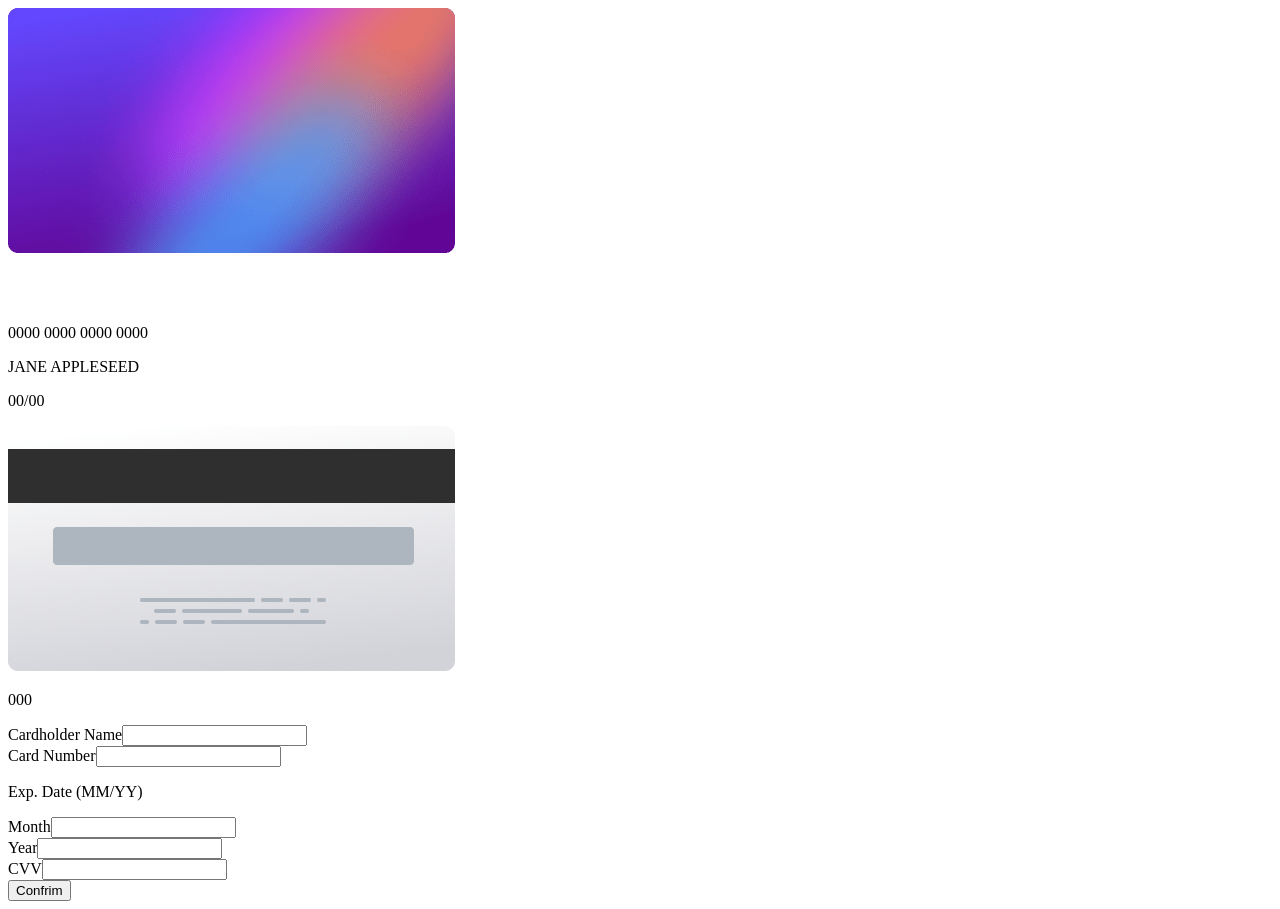
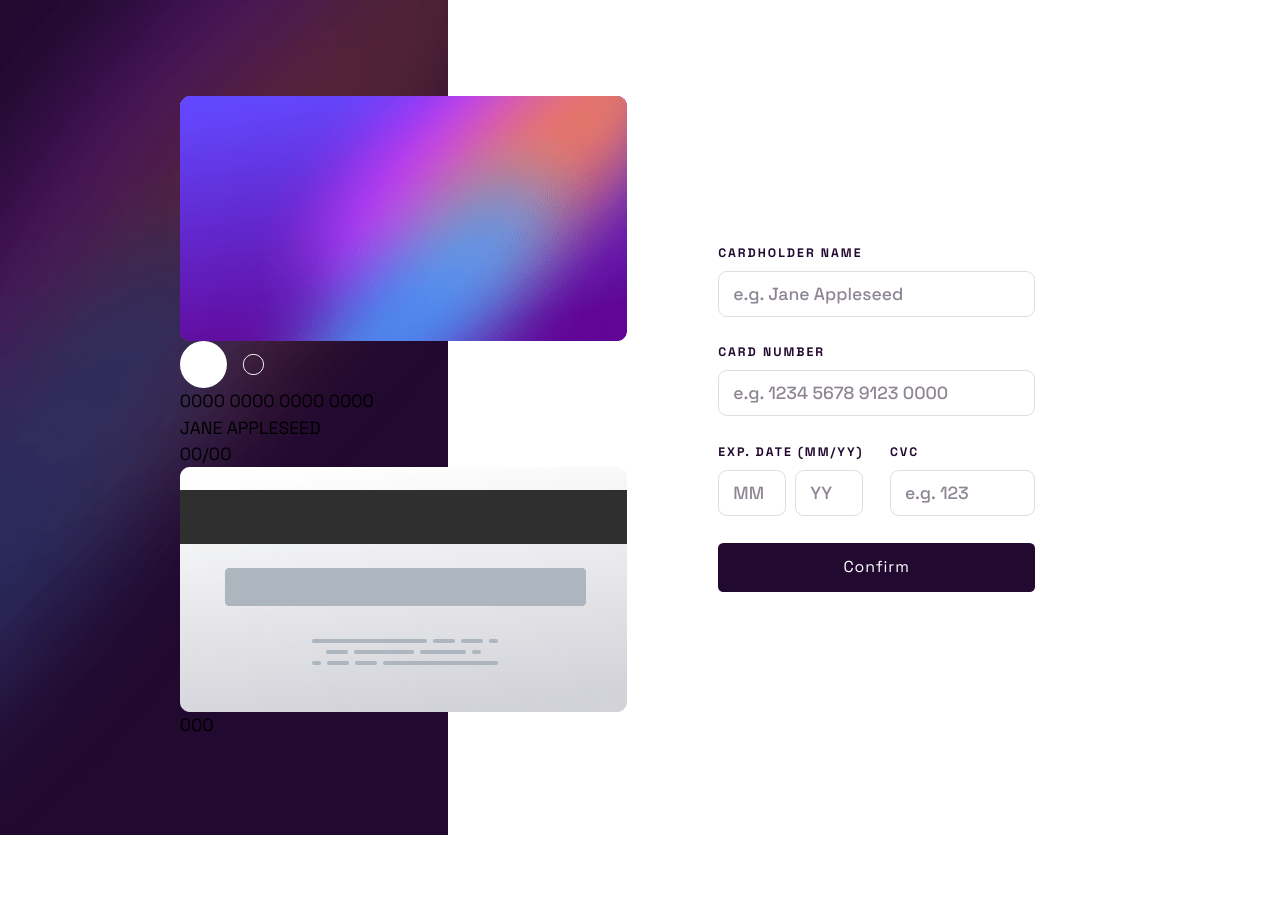
Before and after one commit to OmPreetham/interactive-card-details-form, a React (Vite) app: page / in a window 1280 px wide. After the commit the page ends 835 px from the top, so only its background shows below. Built offline with nearby package versions, Linux system fonts and the light colour scheme.

Commit message:
designed form layout

```diff
--- a/src/assets/scss/base/_reset.scss
+++ b/src/assets/scss/base/_reset.scss
@@ -0,0 +1,76 @@
+/*
+  1. Use a more-intuitive box-sizing model.
+*/
+*,
+*::before,
+*::after {
+  box-sizing: border-box;
+}
+/*
+  2. Remove default margin
+*/
+* {
+  margin: 0;
+  -webkit-tap-highlight-color: transparent;
+}
+/*
+  Typographic tweaks!
+  3. Add accessible line-height
+  4. Improve text rendering
+*/
+body {
+  line-height: 1.5;
+  -webkit-font-smoothing: antialiased;
+}
+/*
+  5. Improve media defaults
+*/
+img,
+picture,
+video,
+canvas,
+svg {
+  display: block;
+  max-width: 100%;
+}
+/*
+  6. Remove built-in form typography styles
+*/
+input,
+button,
+textarea,
+select {
+  font: inherit;
+}
+/*
+  7. Avoid text overflows
+*/
+p,
+h1,
+h2,
+h3,
+h4,
+h5,
+h6 {
+  overflow-wrap: break-word;
+}
+/*
+  8. Create a root stacking context
+*/
+#root,
+#__next {
+  isolation: isolate;
+}
+
+/* Hide the number input arrows */
+input[type='number']::-webkit-inner-spin-button,
+input[type='number']::-webkit-outer-spin-button {
+  -webkit-appearance: none;
+  margin: 0;
+}
+
+input[type='number'] {
+  /* Firefox */
+  appearance: textfield;
+  -moz-appearance: textfield;
+}
--- a/src/assets/scss/base/_topography.scss
+++ b/src/assets/scss/base/_topography.scss
@@ -0,0 +1,18 @@
+@use '../utils/variables' as *;
+
+@import url('https://fonts.googleapis.com/css2?family=Space+Grotesk:wght@300..700&display=swap');
+
+@mixin font-button-regular {
+  font-size: 0.9rem;
+  letter-spacing: $ls-1px;
+  color: $clr-neutral-white;
+}
+
+@mixin font-label-bold {
+  font-size: 0.7rem;
+  font-weight: $fw-700;
+  letter-spacing: $ls-2px;
+  text-transform: uppercase;
+
+  color: $clr-neutral-very-dark-violet;
+}
--- /dev/null
+++ b/src/assets/scss/components/_button.scss
@@ -0,0 +1,21 @@
+@use '../utils/variables' as *;
+@use '../base/topography' as *;
+
+@mixin button() {
+  cursor: pointer;
+
+  padding: 0.8em;
+
+  border: none;
+  border-radius: 0.3rem;
+
+  background-color: $clr-neutral-very-dark-violet;
+
+  transition: scale 0.3s ease-in-out;
+
+  &:hover {
+    scale: 1.05;
+  }
+
+  @include font-button-regular;
+}
--- /dev/null
+++ b/src/assets/scss/components/_input.scss
@@ -0,0 +1,17 @@
+@use '../utils/variables' as *;
+@use '../base/topography' as *;
+
+@mixin input() {
+  border: 1px solid $clr-neutral-light-grayish-violet;
+  border-radius: 0.5rem;
+
+  padding-block: 0.5em;
+  padding-inline: 0.8em;
+
+  outline: transparent;
+
+  &::placeholder {
+    font-weight: $fw-500;
+    color: $clr-neutral-dark-grayish-violet;
+  }
+}
--- /dev/null
+++ b/src/assets/scss/layouts/_card.scss
@@ -0,0 +1,48 @@
+@use '../utils/variables' as *;
+@use '../components/button' as *;
+@use '../base/topography' as *;
+@use '../components/input' as *;
+
+.form-wrapper {
+  display: flex;
+  align-items: center;
+  justify-content: center;
+}
+
+.card {
+  display: flex;
+  flex-direction: column;
+  gap: $gap-normal;
+
+  max-width: 400px;
+
+  &__block-wrapper {
+    display: flex;
+    flex-direction: column;
+    gap: 0.5rem;
+  }
+
+  &__extra-wrapper {
+    display: grid;
+    grid-template-columns: 1fr 1fr;
+    gap: $gap-normal;
+  }
+
+  &__exp-wrapper {
+    display: flex;
+    gap: $gap-base;
+  }
+
+  &__label {
+    @include font-label-bold;
+  }
+
+  &__input {
+    width: 100%;
+    @include input;
+  }
+
+  &__submit {
+    @include button;
+  }
+}
--- /dev/null
+++ b/src/assets/scss/layouts/_wrapper.scss
@@ -0,0 +1,9 @@
+@use '../utils/variables' as *;
+
+.wrapper {
+  display: grid;
+  grid-template-columns: 1fr 1fr;
+  gap: $gap-normal;
+
+  max-width: 1000px;
+}
--- a/src/assets/scss/main.scss
+++ b/src/assets/scss/main.scss
@@ -0,0 +1,5 @@
+@use './utils/variables';
+@use './base/reset';
+@use './pages/home';
+@use './layouts/wrapper';
+@use './layouts/card';
--- a/src/assets/scss/pages/_home.scss
+++ b/src/assets/scss/pages/_home.scss
@@ -0,0 +1,30 @@
+@use '../utils/variables' as *;
+
+html {
+  font-family: $ff-space-gortesk;
+  font-size: $fs-base;
+}
+
+body {
+  max-width: $max-width-body;
+  min-width: $min-width-body;
+
+  min-height: $min-height-screen;
+
+  margin-inline: auto;
+
+  background-image: url('/images/bg-main-desktop.png');
+  background-size: 35% 100%;
+  background-repeat: no-repeat;
+  background-position: center left;
+}
+
+#root {
+  min-height: $min-height-screen;
+
+  display: flex;
+  align-items: center;
+  justify-content: center;
+
+  margin: 1rem;
+}
--- a/src/assets/scss/utils/_variables.scss
+++ b/src/assets/scss/utils/_variables.scss
@@ -0,0 +1,53 @@
+// Colors
+
+// Primary
+
+$clr-primary-bg-card-front: (hsl(249, 99%, 64%), hsl(278, 94%, 30%));
+$clr-primary-input-errors: hsl(0, 100%, 66%);
+
+// Neutral
+
+$clr-neutral-white: hsl(0, 0%, 100%);
+$clr-neutral-light-grayish-violet: hsl(270, 3%, 87%);
+$clr-neutral-dark-grayish-violet: hsl(279, 6%, 55%);
+$clr-neutral-very-dark-violet: hsl(278, 68%, 11%);
+
+// Topography
+
+// Font Family
+
+$ff-space-gortesk: 'Space Grotesk', sans-serif;
+
+// Font Sizes
+
+$fs-base: 1.1rem;
+
+// Font Weights
+
+$fw-500: 500;
+$fw-700: 700;
+
+// Letter Spacing
+
+$ls-1px: 1px;
+$ls-2px: 2px;
+
+// Line Heights
+
+$lh-101: 1.1;
+
+// Screen
+
+// Weights
+
+$max-width-body: 1440px;
+$min-width-body: 375px;
+
+// Heights
+
+$min-height-screen: 100dvh;
+
+// Displays
+
+$gap-base: 0.5rem;
+$gap-normal: 1.5rem;
--- a/src/components/Form.jsx
+++ b/src/components/Form.jsx
@@ -2,68 +2,73 @@
   return (
     <div className="form-wrapper">
       <form className="card" action="">
-        <div className="card__name-wrapper">
-          <label className="card__name" htmlFor="name">
+        <div className="card__block-wrapper">
+          <label className="card__label" htmlFor="name">
             Cardholder Name
           </label>
           <input
-            className="card__input-name"
+            className="card__input"
             type="text"
             name="name"
             id="name"
+            placeholder="e.g. Jane Appleseed"
           />
         </div>
-        <div className="card__number-wrapper">
-          <label className="card__number" htmlFor="number">
+        <div className="card__block-wrapper">
+          <label className="card__label" htmlFor="number">
             Card Number
           </label>
           <input
-            className="card__input-number"
+            className="card__input"
             type="number"
             name="number"
             id="number"
+            min={0}
+            placeholder="e.g. 1234 5678 9123 0000"
           />
         </div>
         <div className="card__extra-wrapper">
-          <div className="card__exp-wrapper">
-            <p className="card__exp-name">Exp. Date (MM/YY)</p>
-            <div className="card__month-wrapper">
-              <label className="card__month" htmlFor="month">
-                Month
-              </label>
+          <div className="card__block-wrapper">
+            <p className="card__label">Exp. Date (MM/YY)</p>
+            <div className="card__exp-wrapper">
               <input
-                className="card__input-month"
+                className="card__input"
                 type="number"
                 name="month"
                 id="month"
+                min={0}
+                max={12}
+                placeholder="MM"
               />
-            </div>
-            <div className="card__year-wrapper">
-              <label className="card__year" htmlFor="year">
-                Year
-              </label>
+
               <input
-                className="card__input-year"
+                className="card__input"
                 type="number"
                 name="year"
                 id="year"
+                min={0}
+                max={99}
+                placeholder="YY"
               />
             </div>
           </div>
-          <div className="card__cvv-wrapper">
-            <label className="card__cvv" htmlFor="cvv">
-              CVV
+          <div className="card__block-wrapper">
+            <label className="card__label" htmlFor="cvv">
+              CVC
             </label>
             <input
-              className="card__input-cvv"
+              className="card__input"
               type="number"
               name="cvv"
               id="cvv"
+              min={0}
+              max={9999}
+              placeholder="e.g. 123"
             />
           </div>
         </div>
         <button className="card__submit" type="submit">
-          Confrim
+          Confirm
         </button>
       </form>
     </div>
```
Also changed, not shown: src/assets/scss/utils/_mixins.scss (added).
